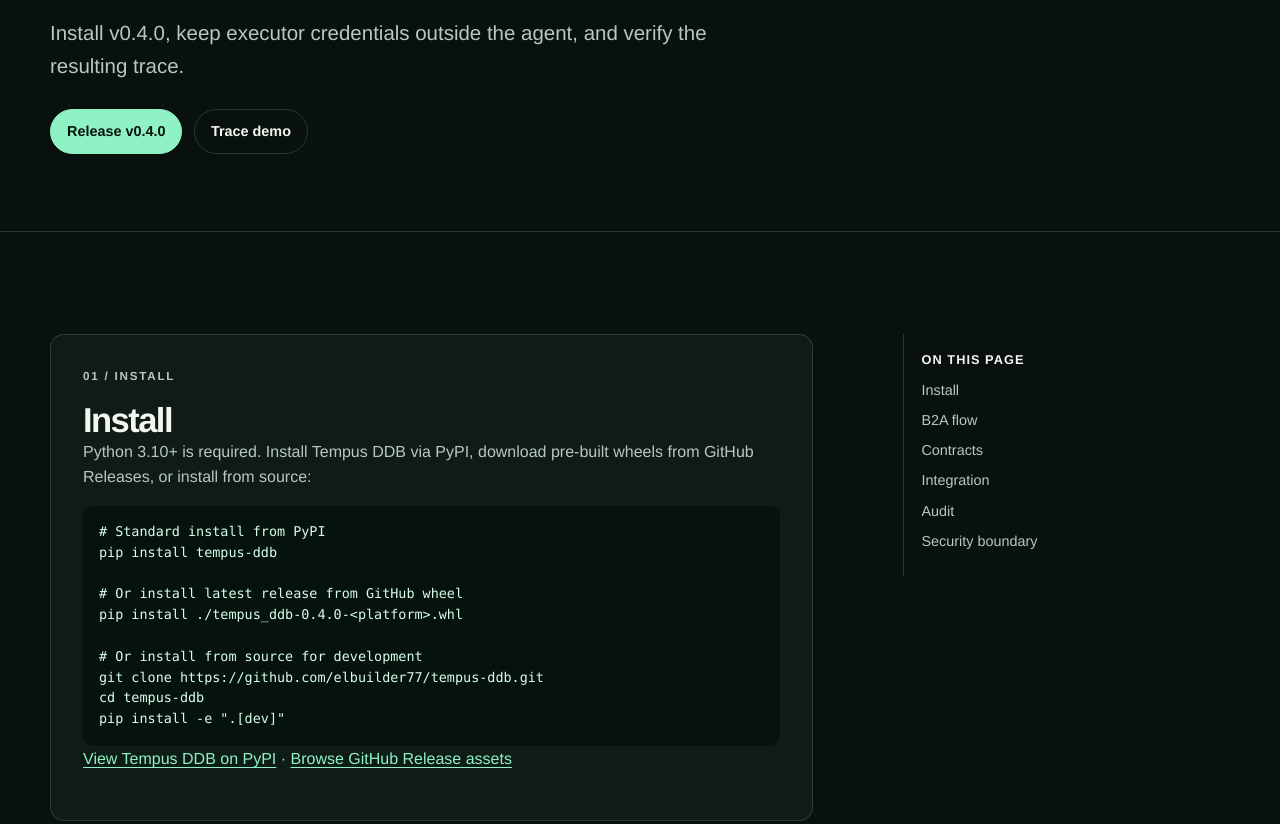
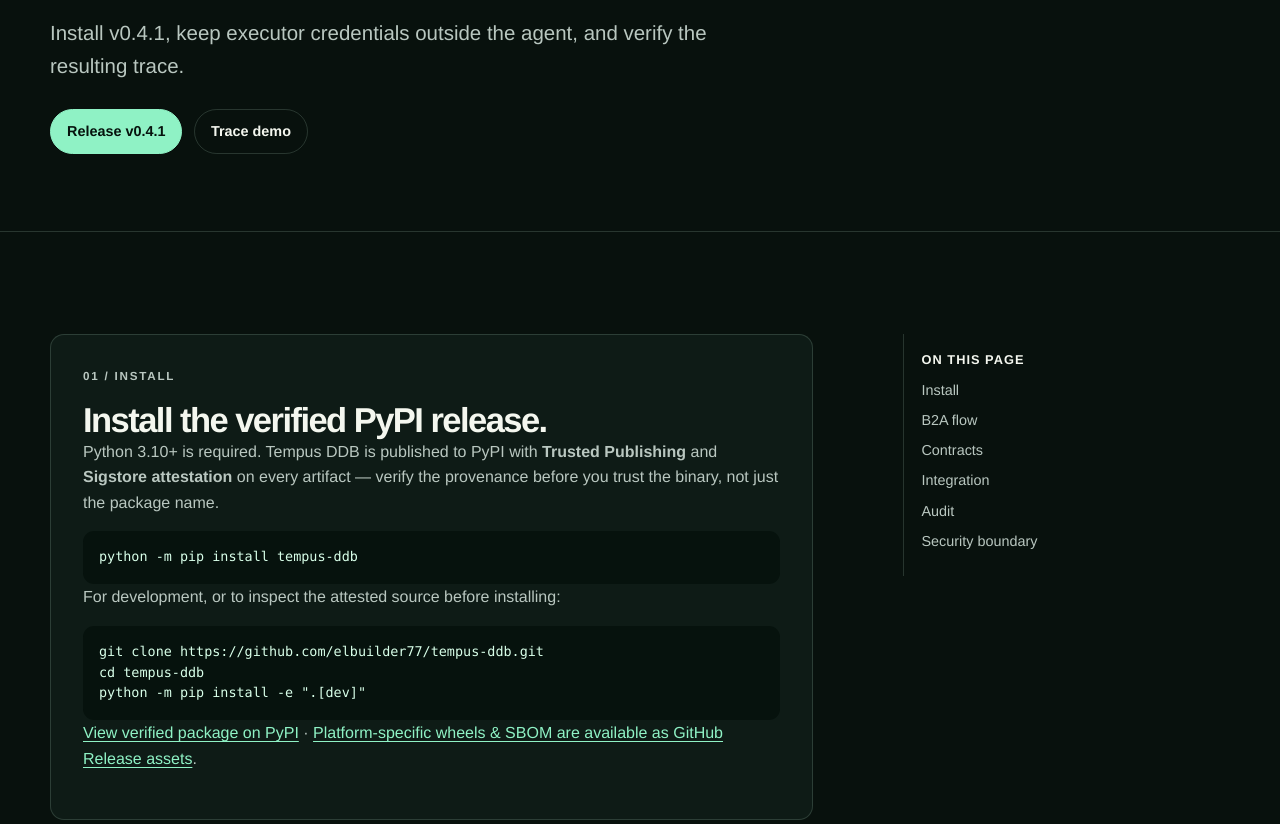
Before and after one commit to JPatronC92/tempus-ddb, a website built with Vite: page site/docs.html in a window 1280 px wide. Shown: the part 314-1138 px from the top of the page. Built offline with nearby package versions, Linux system fonts and the light colour scheme.

Commit message:
docs: modernize install instructions with Trusted Publishing, Sigstore attestation, and v0.4.1 links

```diff
--- a/site/docs.html
+++ b/site/docs.html
@@ -33,8 +33,8 @@
         <header class="page-hero">
           <p class="eyebrow">Documentation</p>
           <h1>Integration guide.</h1>
-          <p class="lede">Install v0.4.0, keep executor credentials outside the agent, and verify the resulting trace.</p>
-          <div class="button-row"><a class="button primary" href="https://github.com/elbuilder77/tempus-ddb/releases/tag/v0.4.0">Release v0.4.0</a><a class="button" href="trace.html">Trace demo</a></div>
+          <p class="lede">Install v0.4.1, keep executor credentials outside the agent, and verify the resulting trace.</p>
+          <div class="button-row"><a class="button primary" href="https://github.com/elbuilder77/tempus-ddb/releases/tag/v0.4.1">Release v0.4.1</a><a class="button" href="trace.html">Trace demo</a></div>
         </header>
       </div>
 
@@ -43,19 +43,14 @@
           <div>
             <article class="doc-card" id="install">
               <p class="eyebrow">01 / Install</p>
-              <h2>Install</h2>
-              <p>Python 3.10+ is required. Install Tempus DDB via PyPI, download pre-built wheels from GitHub Releases, or install from source:</p>
-              <code># Standard install from PyPI
-pip install tempus-ddb
-
-# Or install latest release from GitHub wheel
-pip install ./tempus_ddb-0.4.0-&lt;platform&gt;.whl
-
-# Or install from source for development
-git clone https://github.com/elbuilder77/tempus-ddb.git
+              <h2>Install the verified PyPI release.</h2>
+              <p>Python 3.10+ is required. Tempus DDB is published to PyPI with <strong>Trusted Publishing</strong> and <strong>Sigstore attestation</strong> on every artifact — verify the provenance before you trust the binary, not just the package name.</p>
+              <code>python -m pip install tempus-ddb</code>
+              <p>For development, or to inspect the attested source before installing:</p>
+              <code>git clone https://github.com/elbuilder77/tempus-ddb.git
 cd tempus-ddb
-pip install -e ".[dev]"</code>
-              <p><a href="https://pypi.org/project/tempus-ddb/">View Tempus DDB on PyPI</a> · <a href="https://github.com/elbuilder77/tempus-ddb/releases/tag/v0.4.0">Browse GitHub Release assets</a></p>
+python -m pip install -e ".[dev]"</code>
+              <p><a href="https://pypi.org/project/tempus-ddb/">View verified package on PyPI</a> · <a href="https://github.com/elbuilder77/tempus-ddb/releases/tag/v0.4.1">Platform-specific wheels & SBOM are available as GitHub Release assets</a>.</p>
             </article>
 
             <article class="doc-card" id="flow">
@@ -115,7 +110,7 @@
             <article class="doc-card" id="boundary">
               <p class="eyebrow">06 / Security boundary</p>
               <h2>Current limits</h2>
-              <p>v0.4.0 is local-first and single-instance. It detects alteration of the supported evidence, but does not yet provide distributed permit consumption or independent durable checkpoints for whole-database rollback or deletion detection.</p>
+              <p>v0.4.1 is local-first and single-instance. It detects alteration of the supported evidence, but does not yet provide distributed permit consumption or independent durable checkpoints for whole-database rollback or deletion detection.</p>
               <p>Review the <a href="https://github.com/elbuilder77/tempus-ddb/blob/main/THREAT_MODEL.md">threat model</a> before high-impact use, report issues through the <a href="https://github.com/elbuilder77/tempus-ddb/blob/main/SECURITY.md">security policy</a>, and use the <a href="https://github.com/elbuilder77/tempus-ddb/blob/main/CONTRIBUTING.md">contribution guide</a> to participate.</p>
             </article>
           </div>
```
Also changed, not shown: site/index.html (+2 -2 lines), README.md.
